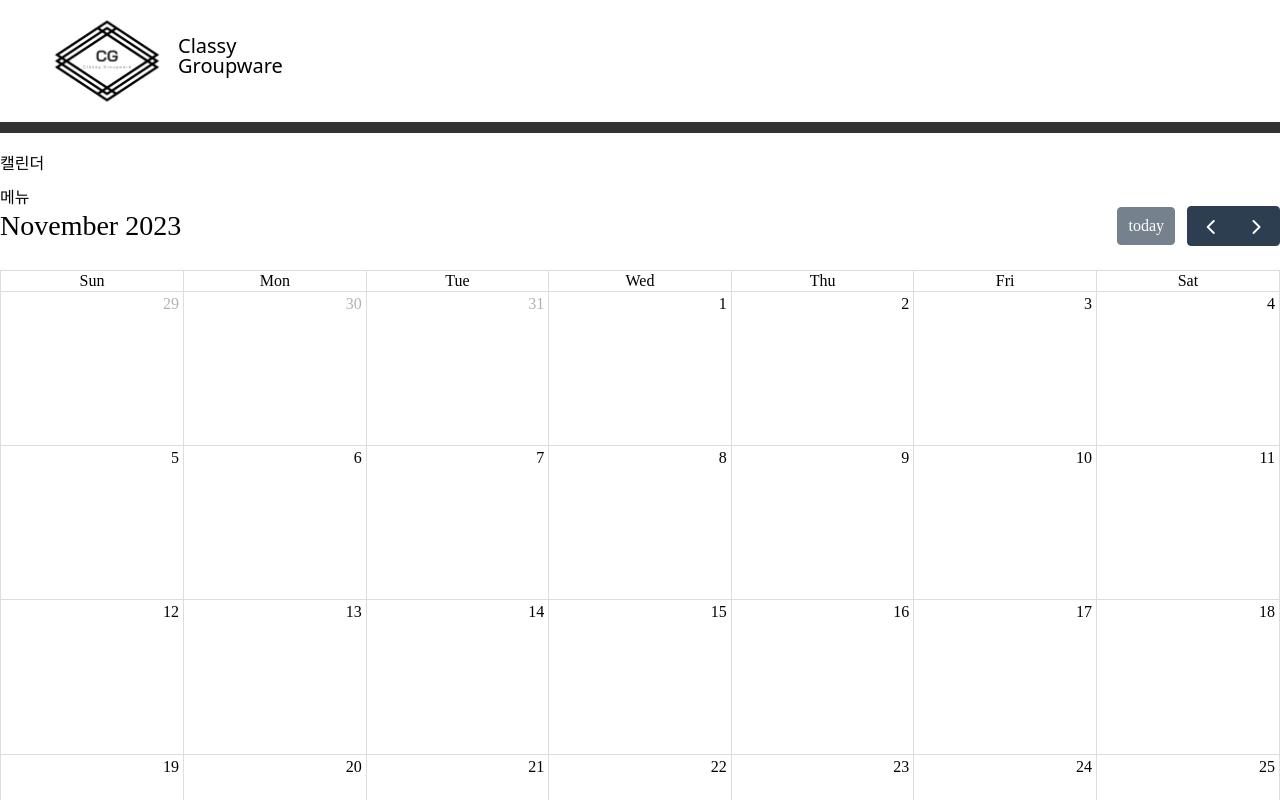
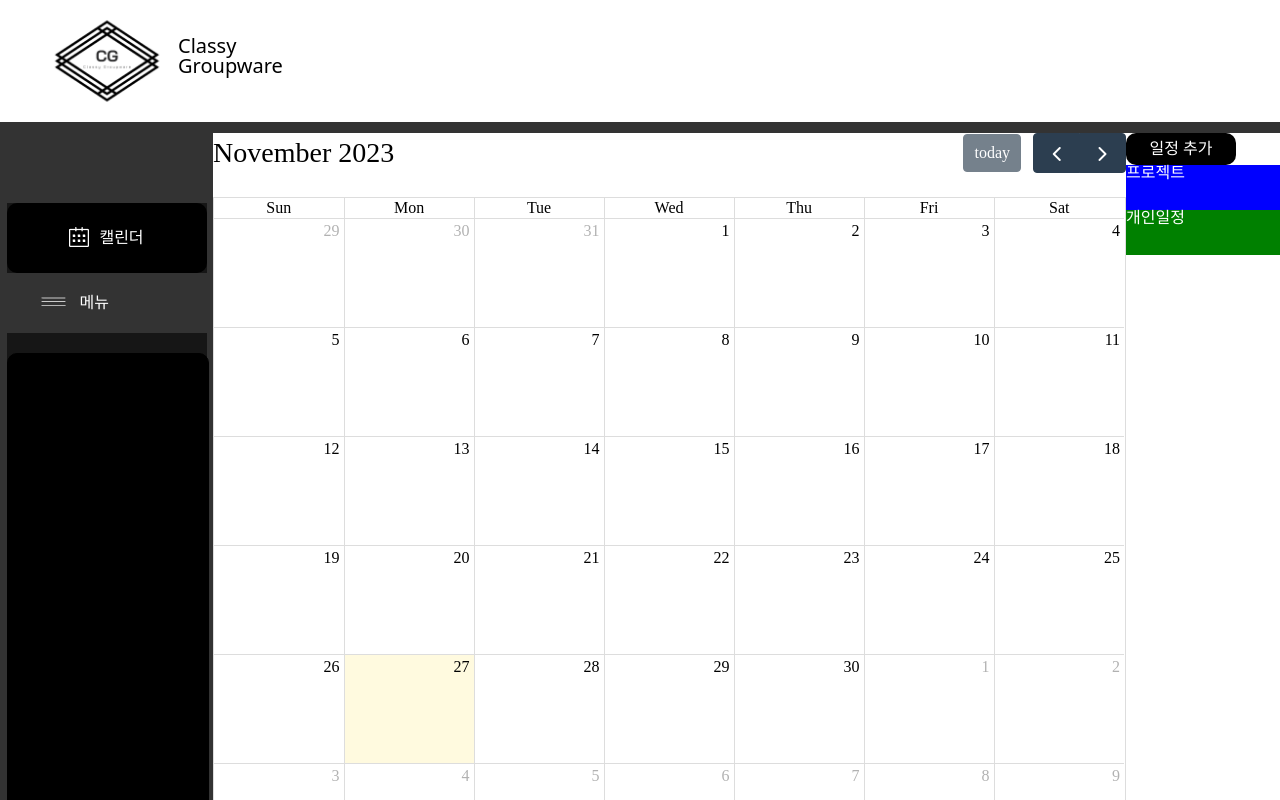
Before and after one commit to Classy-Potatoes/Classy-Groupware_front, a React (Create React App) app: page /calendar in a window 1280 px wide. Shown: the top 800 px of the page. Built offline with nearby package versions, Linux system fonts and the light colour scheme; no server answers.

Commit message:
Feat / #1 / calendar

```diff
--- a/src/App.js
+++ b/src/App.js
@@ -3,6 +3,7 @@ import {BrowserRouter, Route, Routes} from "react-router-dom";
 import Layout from "./dashBoard/layouts/Layout";
 import ProjectMain from "./project/pages/ProjectMain";
 import CalendarLayout from "./calendar/layouts/CalendarLayout";
+import './style/Calendar.css';
 
 function App() {
   return (
--- a/src/dashBoard/components/common/Navbar.js
+++ b/src/dashBoard/components/common/Navbar.js
@@ -18,7 +18,7 @@ function Navbar({ isOpen }) {
                 <p><img src="/message.png"/>쪽지함</p>
                 <p><img src="/approval.png"/>전자결재</p>
                 <NavLink to="/project"><p><img src="/project.png"/>프로젝트</p></NavLink>
-                <p><img src="/calender.png"/>캘린더</p>
+                <p><NavLink to="/calendar"><img src="/calender.png"/>캘린더</NavLink></p>
                 <p><img src="/work.png"/>업무</p>
                 <p><img src="/board.png"/>공지게시판</p>
                 <p><img src="/phone.png"/>연락망</p>
--- /dev/null
+++ b/src/style/Calendar.css
@@ -0,0 +1,103 @@
+.cal-navbar-div {
+    width: 280px;
+    height: 915px;
+    background-color: rgba(51, 51, 51, 1);
+    padding-top: 70px;
+}
+
+.cal-inner-box {
+    width: 200px;
+    height: 550px;
+    margin: 0 auto;
+    background: #161616;
+
+}
+
+.cal-logo-box {
+    display: flex;
+    justify-content: center;
+    background-color: black;
+    color: white;
+    gap: 10px;
+    border-radius: 10px;
+    height: 40px;
+    align-items: center;
+}
+
+.cal-menu-box {
+    display: flex;
+    justify-content: center;
+    color: white;
+    gap: 10px;
+    height: 60px;
+    align-items: center;
+}
+
+.cal-logo-box {
+    height: 70px;
+}
+
+.cal-menu-box {
+    justify-content: left;
+    padding-left: 30px;
+    background-color: rgba(51, 51, 51, 1);
+}
+
+.cal-logo, .cal-menu-logo {
+    color: white;
+}
+
+.cal-title, .menu-title {
+    color: white;
+}
+
+.cal-box {
+    border: 1px solid black;
+    border-radius: 10px;
+    background-color: black;
+    height: 600px;
+    width: 100%;
+}
+
+.cal-all-box {
+    display: flex;
+}
+
+.cal-container {
+    width: 1200px;
+    height: 450px;
+    margin: 0 auto;
+}
+
+.cal-add-button {
+    color: white;
+    background-color: black;
+    border-radius: 10px;
+    width: 110px;
+    height: 32px;
+    display: flex;
+    justify-content: center;
+    align-items: center;
+}
+
+.cal-box {
+    margin-top: 20px;
+}
+
+.cal-project-button {
+    background-color: blue;
+    width: 154px;
+    height: 45px;
+    color: white;
+    cursor: pointer;
+}
+
+.cal-personal-button {
+    background-color: green;
+    width: 154px;
+    height: 45px;
+    color: white;
+    cursor: pointer;
+}
+
+#ui-datepicker-div {z-index:2500 !important;}
```
